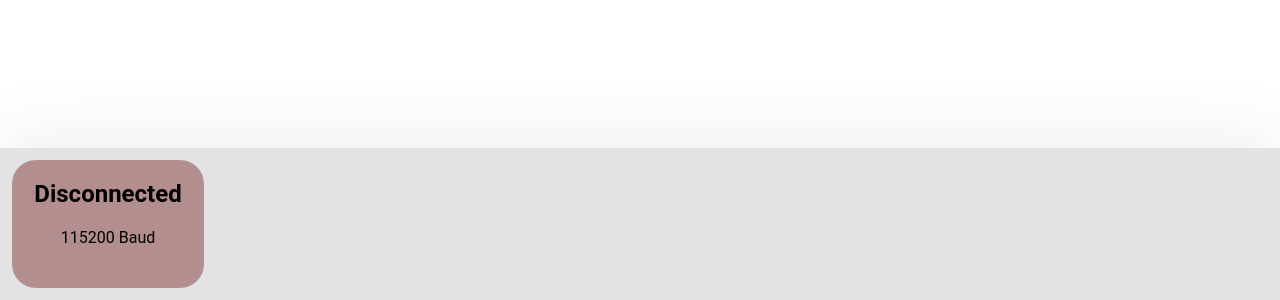
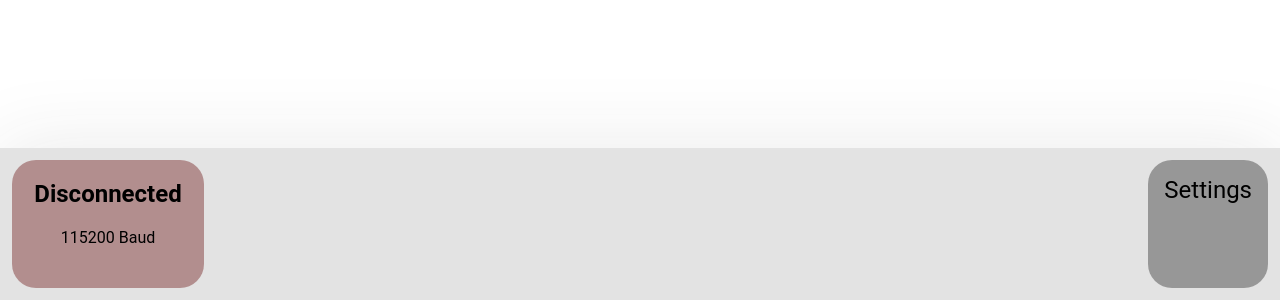
Before and after one commit to kenblu24/webpadserial, a React (Create React App) app in the folder webpadserial/: page / in a window 1280 px wide. Shown: the part 500-800 px from the top of the page. Built offline with nearby package versions, Linux system fonts and the light colour scheme.

Commit message:
started settings and timekeeper

```diff
--- a/webpadserial/src/App.jsx
+++ b/webpadserial/src/App.jsx
@@ -272,7 +272,10 @@ region: Render Main App
     <div className="App">
       <div className="App-container" onClick={(e) => this.selectController(null)} >
         <div className="Dashboard-container">
-          <div className="Timekeeper"> </div>
+          <div className="Timekeeper-container">
+            <div className="clock_big">4:59<little>.9</little></div>
+            <div className="clock_small">29:59</div>
+          </div>
           <div className="BlimpGrid">
             <Transition
               keys={blimps?.map(obj => obj.key)}
@@ -289,6 +292,9 @@ region: Render Main App
             }}</Transition>
           </div>
         </div>
+        <div className="Settings-container Settings-sidebar">
+          test
+        </div>
       </div>
       <footer className="App-footer" >
         <div className="Connection-container">
@@ -301,6 +307,9 @@ region: Render Main App
         <div className="controllers" onClickCapture={(e) => this.selectController(null)} >
           {controllers}
         </div>
+        <div className="Settings-btn footerButton">
+          Settings
+        </div>
       </footer>
     </div>
   );}
--- a/webpadserial/src/App.scss
+++ b/webpadserial/src/App.scss
@@ -41,6 +41,17 @@ body {
   overflow-y: auto;
 }
 
+.Timekeeper-container {
+  display: none;
+}
+
+.Settings-sidebar {
+  display: none;
+  min-width: 18rem;
+  background: hsl(0, 0%, 88%);
+  padding: 1rem 1rem 0.5rem;
+}
+
 .BlimpGrid {
   display: flex;
   flex-flow: row wrap;
--- a/webpadserial/src/FooterBarComponents.scss
+++ b/webpadserial/src/FooterBarComponents.scss
@@ -89,11 +89,18 @@
 }
 
 .footerButton {
+  box-sizing: border-box;
   overflow: hidden;
   height: 8rem;
   margin: 0.75rem;
   border-radius: 1.5rem;
   // box-shadow: 1px 2px 10px 0px hsla(0, 0%, 10%, 0.2);
+}
+
+.Settings-btn {
+  padding: 1rem;
+  background: hsla(0, 0%, 30%, 0.5);
+  font-size: 1.5rem;
 }
 
 .Connection-container {
```
